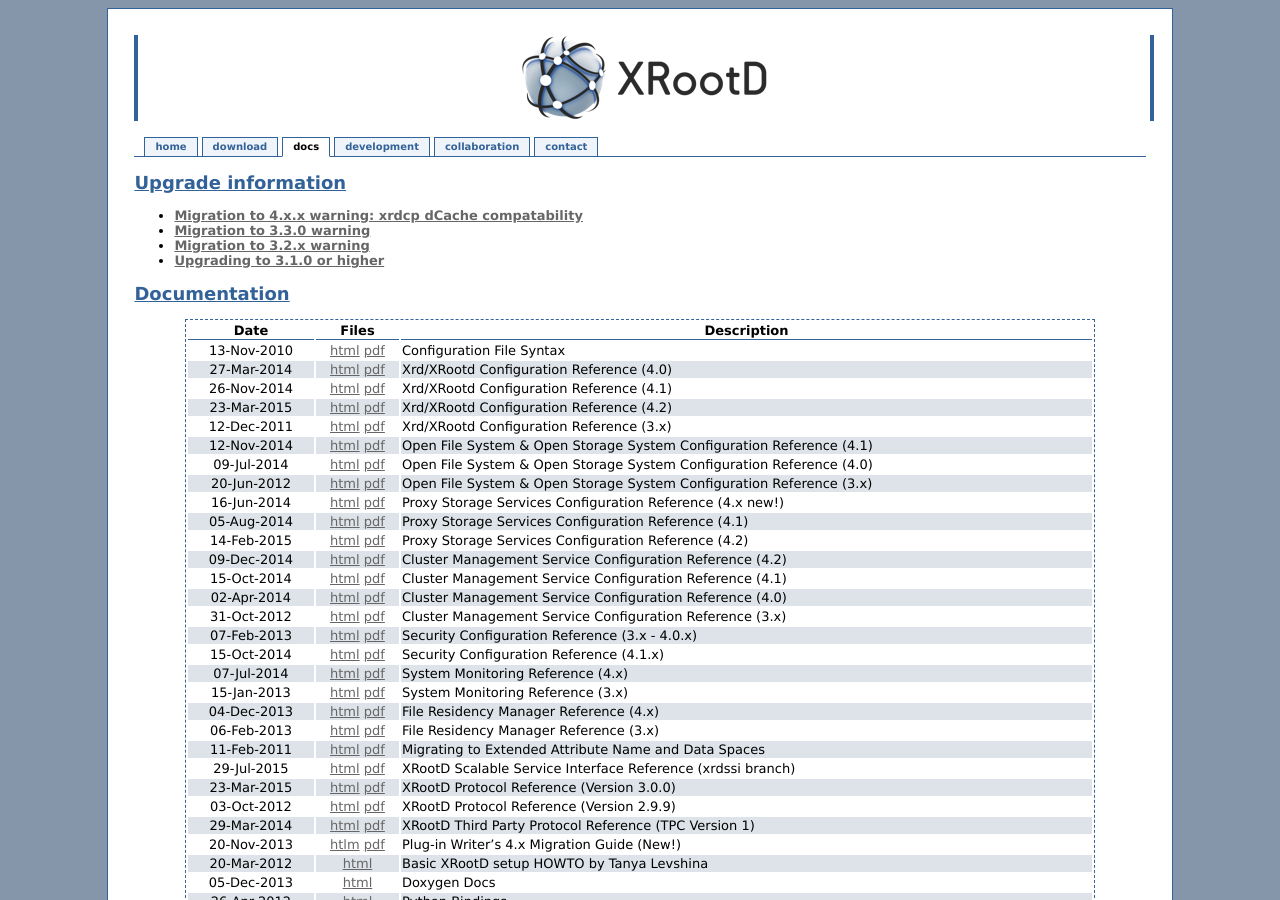
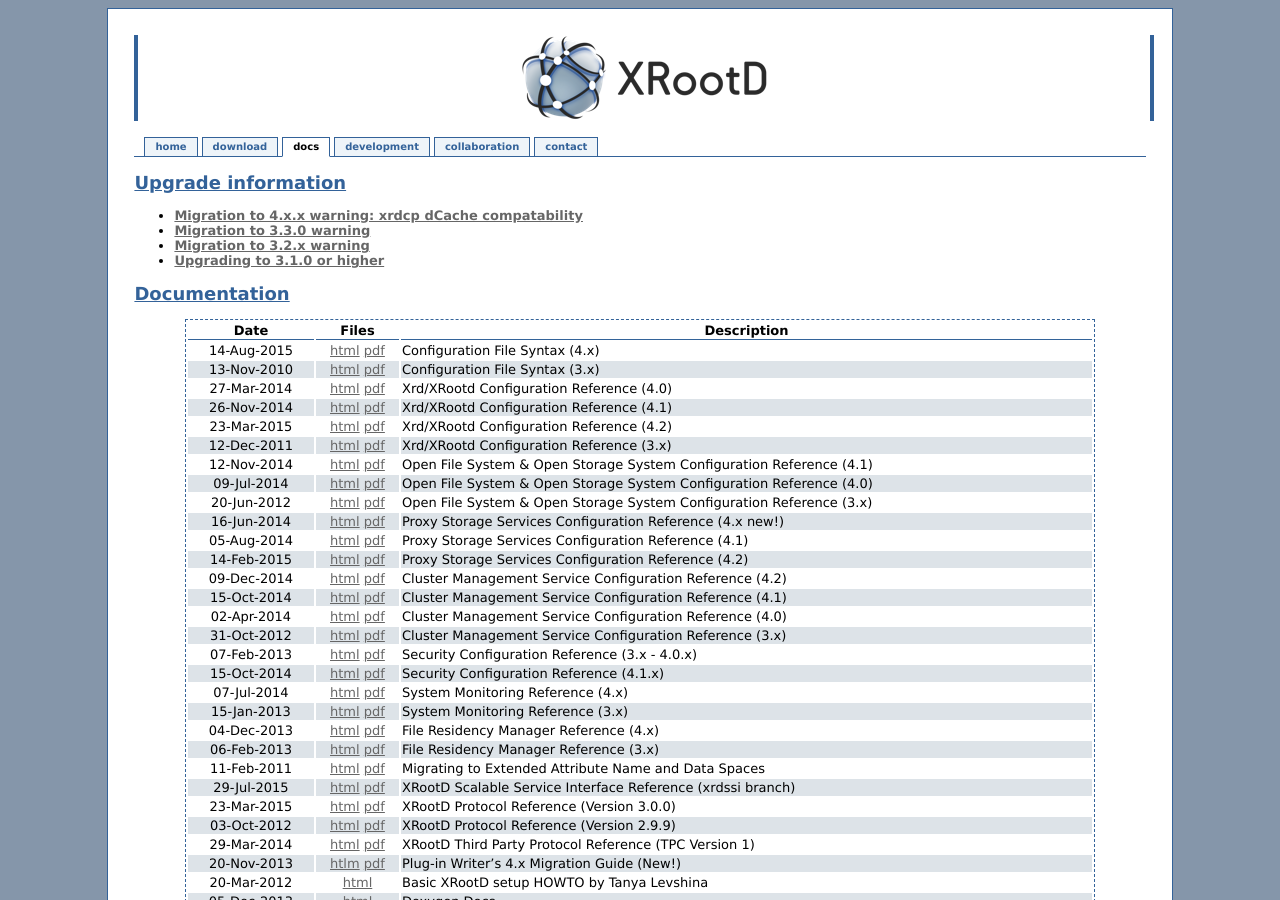
Before and after one commit to xrootd/xrootd-website, a Jekyll site: the page built from docs.md, in a window 1280 px wide and 900 px high. Built offline with Jekyll 4.4.1, drawn with Linux system fonts in a browser that asks for light colours; Markdown is read by kramdown in place of the engine named in the settings.

Commit message:
Add updated Coonfiguration Syntax Reference manual.

```diff
--- a/docs.md
+++ b/docs.md
@@ -17,7 +17,8 @@ Documentation
 
 |Date       |Files                                                                 |Description                                                                     |
 |:---------:|:----------------------------------------------------------------------:|------------------------------------------------------------------------------|
-|13-Nov-2010|[html](/doc/prod/Syntax_config.htm) [pdf](/doc/prod/Syntax_config.pdf)  |Configuration File Syntax                                                     |
+|14-Aug-2015|[html](/doc/dev42/Syntax_config.htm) [pdf](/doc/dev42/Syntax_config.pdf)  |Configuration File Syntax (4.x)                                               |
+|13-Nov-2010|[html](/doc/prod/Syntax_config.htm) [pdf](/doc/prod/Syntax_config.pdf)  |Configuration File Syntax (3.x)                                               |
 |27-Mar-2014|[html](/doc/dev4/xrd_config.htm) [pdf](/doc/dev4/xrd_config.pdf)           |Xrd/XRootd Configuration Reference (4.0)                            |
 |26-Nov-2014|[html](/doc/dev41/xrd_config.htm) [pdf](/doc/dev41/xrd_config.pdf)           |Xrd/XRootd Configuration Reference (4.1)                            |
 |23-Mar-2015|[html](/doc/dev42/xrd_config.htm) [pdf](/doc/dev42/xrd_config.pdf)           |Xrd/XRootd Configuration Reference (4.2)                            |
```
